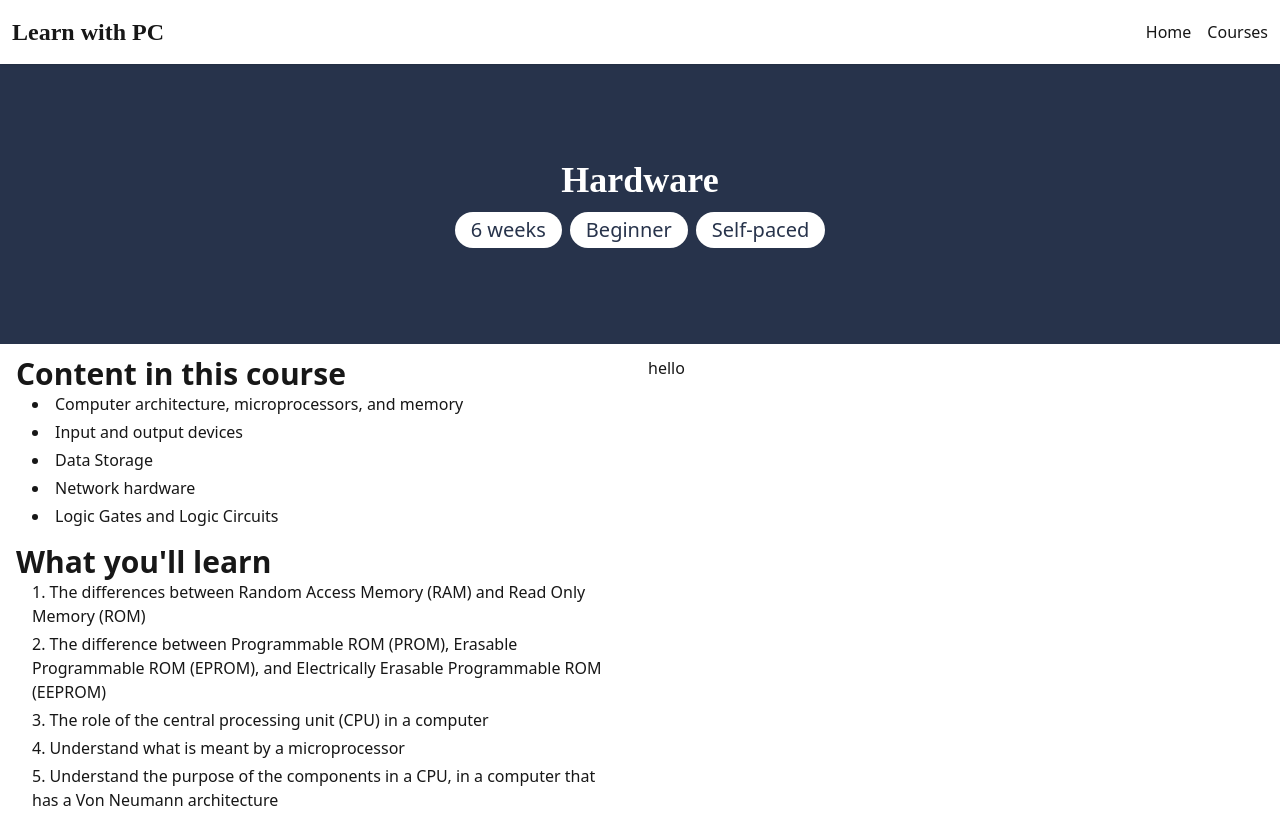
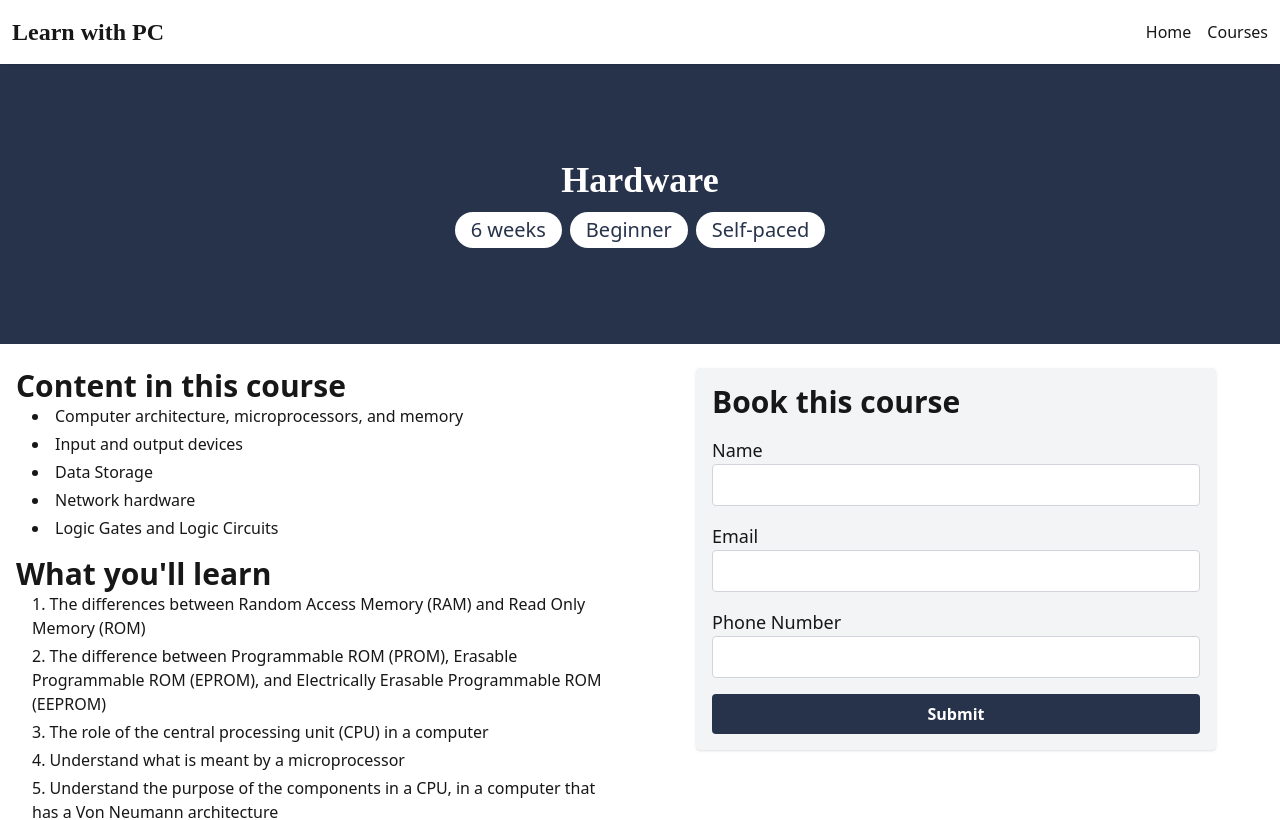
Before and after one commit to dalienst/learnwithpc, a Next.js app: page /courses/2CBY0PAXSN in a window 1280 px wide. Shown: the top 820 px of the page. Built offline with nearby package versions, Linux system fonts and the light colour scheme.

Commit message:
add form

```diff
--- a/app/courses/[id]/page.jsx
+++ b/app/courses/[id]/page.jsx
@@ -1,43 +1,109 @@
 "use client";
 import CourseDetailHero from '@/components/courses/CourseDetailHero';
 import { allcourses } from '@/data/allcourses';
-import React from 'react'
+import { Form, Formik, Field, ErrorMessage } from 'formik';
+import React from 'react';
+import * as Yup from 'yup'; // Import Yup for validation
 
 function CourseDetail({ params: { id } }) {
-    const course = allcourses?.find((course) => course.id === id)
+    const course = allcourses?.find((course) => course.id === id);
+
+    // Validation schema using Yup
+    const validationSchema = Yup.object().shape({
+        name: Yup.string().required('Name is required'),
+        email: Yup.string().email('Invalid email').required('Email is required'),
+        phone: Yup.string()
+            .matches(/^[0-9]+$/, 'Phone number is not valid')
+            .required('Phone number is required'),
+    });
 
     return (
         <>
             <CourseDetailHero course={course} />
             <main className="container mx-auto mb-3 px-4 py-3 max-w-screen-xl">
-                <section className="grid grid-cols-1 md:grid-cols-2 gap-4">
+                <section className="grid grid-cols-1 md:grid-cols-2 gap-4 mt-3">
                     <div>
-                        <div className='mb-4'>
-                            <h5 className='text-3xl font-semibold'>Content in this course</h5>
+                        <div className="mb-4">
+                            <h5 className="text-3xl font-semibold">Content in this course</h5>
                             <ul className="list-disc list-inside px-4">
                                 {course?.content?.map((item) => (
-                                    <li key={item} className='mb-1'>{item}</li>
+                                    <li key={item} className="mb-1">{item}</li>
                                 ))}
                             </ul>
                         </div>
 
-                        <div className='mb-4'>
-                            <h5 className='text-3xl font-semibold'>What you'll learn</h5>
+                        <div className="mb-4">
+                            <h5 className="text-3xl font-semibold">What you'll learn</h5>
                             <ol className="list-decimal list-inside px-4">
                                 {course?.what_you_will_learn?.map((item) => (
-                                    <li key={item} className='mb-1'>{item}</li>
+                                    <li key={item} className="mb-1">{item}</li>
                                 ))}
                             </ol>
                         </div>
                     </div>
 
-                    <div>
-                        <div className='mb-4'>hello</div>
+                    <div className='px-12'>
+                        <div className="mb-4 p-4 bg-gray-100 rounded shadow">
+                            <h5 className="text-3xl font-semibold mb-4">Book this course</h5>
+                            <Formik
+                                initialValues={{ name: '', email: '', phone: '' }}
+                                validationSchema={validationSchema}
+                                onSubmit={(values) => {
+                                    // Handle form submission
+                                    console.log(values);
+                                }}
+                            >
+                                {({ values, handleChange, handleSubmit }) => (
+                                    <Form onSubmit={handleSubmit} className="space-y-4">
+                                        {/* Name Field */}
+                                        <div>
+                                            <label htmlFor="name" className="block text-lg font-medium">Name</label>
+                                            <Field
+                                                name="name"
+                                                type="text"
+                                                className="w-full px-3 py-2 border border-gray-300 rounded"
+                                            />
+                                            <ErrorMessage name="name" component="div" className="text-red-500 text-sm" />
+                                        </div>
+
+                                        {/* Email Field */}
+                                        <div>
+                                            <label htmlFor="email" className="block text-lg font-medium">Email</label>
+                                            <Field
+                                                name="email"
+                                                type="email"
+                                                className="w-full px-3 py-2 border border-gray-300 rounded"
+                                            />
+                                            <ErrorMessage name="email" component="div" className="text-red-500 text-sm" />
+                                        </div>
+
+                                        {/* Phone Field */}
+                                        <div>
+                                            <label htmlFor="phone" className="block text-lg font-medium">Phone Number</label>
+                                            <Field
+                                                name="phone"
+                                                type="text"
+                                                className="w-full px-3 py-2 border border-gray-300 rounded"
+                                            />
+                                            <ErrorMessage name="phone" component="div" className="text-red-500 text-sm" />
+                                        </div>
+
+                                        {/* Submit Button */}
+                                        <button
+                                            type="submit"
+                                            className="w-full bg-navy text-white font-semibold py-2 px-4 rounded hover:bg-navy/90"
+                                        >
+                                            Submit
+                                        </button>
+                                    </Form>
+                                )}
+                            </Formik>
+                        </div>
                     </div>
                 </section>
             </main>
         </>
-    )
+    );
 }
 
-export default CourseDetail
+export default CourseDetail;
--- a/package.json
+++ b/package.json
@@ -10,10 +10,12 @@
   },
   "dependencies": {
     "font-awesome": "^4.7.0",
+    "formik": "^2.4.6",
     "next": "14.2.15",
     "react": "^18",
     "react-dom": "^18",
-    "react-icons": "^5.3.0"
+    "react-icons": "^5.3.0",
+    "yup": "^1.4.0"
   },
   "devDependencies": {
     "eslint": "^8",
```
Also changed, not shown: 1 other file (tests, documents, lock files or other folders).
